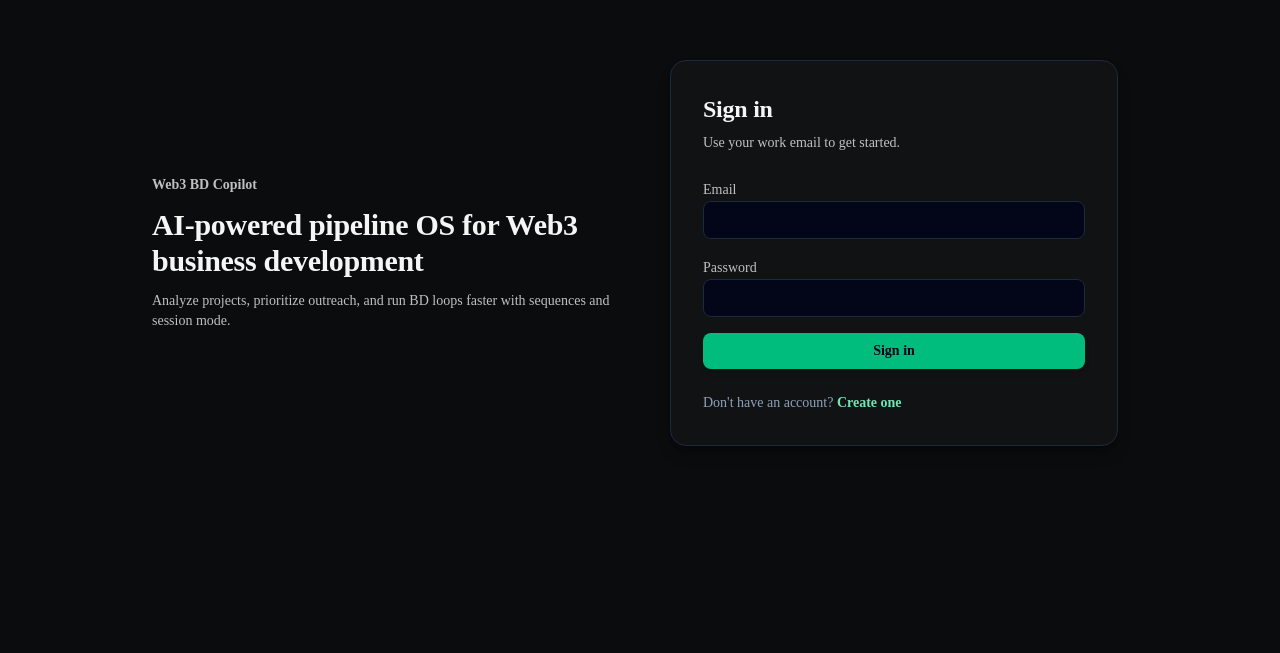
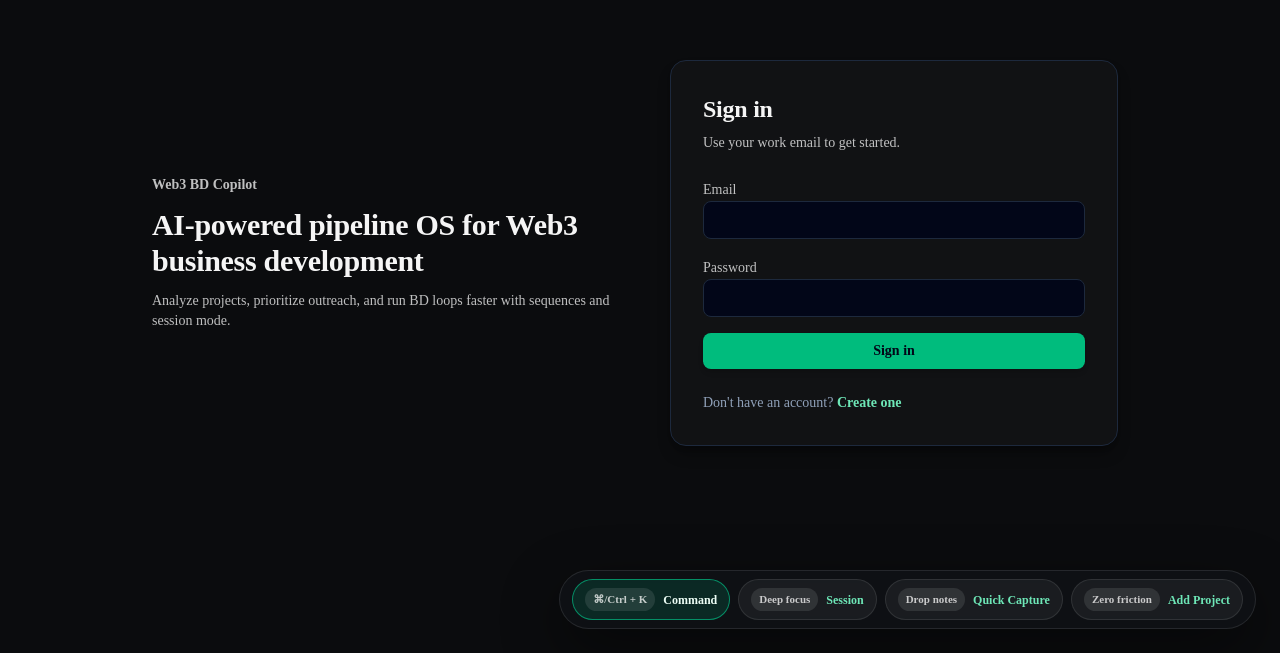
Before and after one commit to Volangel/bd-copilot, a Next.js app: page /login in a window 1280 px wide. Shown: the part 147-800 px from the top of the page. Built offline with nearby package versions, Linux system fonts and the light colour scheme.

Commit message:
Enhance command palette and add quick action dock

```diff
--- a/src/components/command-palette.tsx
+++ b/src/components/command-palette.tsx
@@ -40,6 +40,7 @@ export default function CommandPalette() {
   const [open, setOpen] = useState(false);
   const [query, setQuery] = useState("");
   const gPressed = useRef(false);
+  const containerRef = useRef<HTMLDivElement>(null);
 
   const filtered = useMemo(() => {
     const normalizedQuery = query.trim().toLowerCase();
@@ -47,12 +48,18 @@ export default function CommandPalette() {
     return commands.filter((cmd) => cmd.label.toLowerCase().includes(normalizedQuery));
   }, [query]);
 
+  const featured = useMemo(() => commands.filter((cmd) => cmd.shortcut), []);
+
   useEffect(() => {
     const handler = (e: KeyboardEvent) => {
       const meta = e.metaKey || e.ctrlKey;
       if (meta && e.key.toLowerCase() === "k") {
         e.preventDefault();
         setOpen((prev) => !prev);
+      }
+      if (open && e.key === "Escape") {
+        e.preventDefault();
+        setOpen(false);
       }
     };
 
@@ -77,13 +84,20 @@ export default function CommandPalette() {
       gPressed.current = false;
     };
 
+    const openEventHandler = () => setOpen(true);
+    const closeEventHandler = () => setOpen(false);
+
     window.addEventListener("keydown", handler);
     window.addEventListener("keydown", comboHandler);
+    document.addEventListener("open-command-palette", openEventHandler);
+    document.addEventListener("close-command-palette", closeEventHandler);
     return () => {
       window.removeEventListener("keydown", handler);
       window.removeEventListener("keydown", comboHandler);
+      document.removeEventListener("open-command-palette", openEventHandler);
+      document.removeEventListener("close-command-palette", closeEventHandler);
     };
-  }, [router]);
+  }, [open, router]);
 
   const activate = (action: string) => {
     router.push(action);
@@ -94,29 +108,83 @@ export default function CommandPalette() {
   if (!open) return null;
 
   return (
-    <div className="fixed inset-0 z-50 flex items-start justify-center bg-black/50 p-4">
-      <div className="w-full max-w-lg rounded-2xl border border-slate-800 bg-slate-950 p-4 shadow-2xl">
+    <div className="fixed inset-0 z-50 flex items-start justify-center bg-black/60 p-4 backdrop-blur" ref={containerRef}>
+      <div className="w-full max-w-2xl rounded-3xl border border-white/10 bg-[var(--bg-secondary)]/95 p-5 shadow-[0_32px_120px_rgba(0,0,0,0.55)]">
+        <div className="flex flex-col gap-3 border-b border-white/5 pb-4 md:flex-row md:items-center md:justify-between">
+          <div>
+            <p className="text-xs font-semibold uppercase tracking-[0.12em] text-[var(--accent-primary)]">Command palette</p>
+            <p className="text-lg font-semibold text-white">Navigate faster with global actions</p>
+            <p className="text-sm text-[var(--text-tertiary)]">Type to filter or use the Go shortcuts (g + key).</p>
+          </div>
+          <div className="flex items-center gap-2 text-[11px] text-[var(--text-tertiary)]">
+            <kbd className="rounded border border-white/10 bg-white/5 px-2 py-1 text-xs text-white">⌘ / Ctrl</kbd>
+            <span className="opacity-60">+</span>
+            <kbd className="rounded border border-white/10 bg-white/5 px-2 py-1 text-xs text-white">K</kbd>
+            <span className="text-[var(--text-disabled)]">Toggle</span>
+          </div>
+        </div>
+
+        <div className="mt-4 grid gap-3 md:grid-cols-3">
+          <div className="md:col-span-2">
             <input
               autoFocus
               value={query}
               onChange={(e) => setQuery(e.target.value)}
-          placeholder="Type a command..."
-          className="w-full rounded-lg border border-slate-800 bg-slate-900 px-3 py-2 text-sm text-white"
+              placeholder="Type a command, destination, or action..."
+              className="w-full rounded-xl border border-white/10 bg-[var(--bg-tertiary)] px-3 py-2 text-sm text-white shadow-inner shadow-black/30 focus:border-[var(--accent-primary)] focus:outline-none"
             />
-        <div className="mt-3 max-h-64 space-y-1 overflow-auto">
+            <div className="mt-3 max-h-72 space-y-1 overflow-auto pr-1">
               {filtered.map((cmd) => (
                 <button
                   key={cmd.label}
                   onClick={() => activate(cmd.action)}
-              className="flex w-full items-center justify-between rounded-lg border border-transparent px-3 py-2 text-left text-sm text-slate-200 hover:border-slate-700"
+                  className="flex w-full items-center justify-between rounded-lg border border-transparent px-3 py-2 text-left text-sm text-slate-200 transition hover:border-white/10 hover:bg-white/5"
                 >
-              <span>{cmd.label}</span>
-              {cmd.shortcut ? <span className="text-xs text-slate-500">{cmd.shortcut}</span> : null}
+                  <span className="flex items-center gap-2">
+                    <span className="h-1.5 w-1.5 rounded-full bg-[var(--accent-primary)]" aria-hidden />
+                    {cmd.label}
+                  </span>
+                  {cmd.shortcut ? (
+                    <span className="text-[11px] text-[var(--text-tertiary)]">{cmd.shortcut}</span>
+                  ) : null}
                 </button>
               ))}
-          {filtered.length === 0 ? <p className="text-xs text-slate-500">No commands</p> : null}
+              {filtered.length === 0 ? <p className="px-2 py-4 text-xs text-[var(--text-tertiary)]">No commands match your search.</p> : null}
             </div>
-        <div className="mt-2 text-right text-xs text-slate-500">Cmd+K / Ctrl+K to close</div>
+            <div className="mt-2 flex items-center justify-between text-[11px] text-[var(--text-tertiary)]">
+              <span>Use Esc to close</span>
+              <span>Navigate instantly: type scan, board, playbook ...</span>
+            </div>
+          </div>
+
+          <div className="flex flex-col gap-3 rounded-2xl border border-white/5 bg-white/5 px-3 py-3 shadow-inner shadow-black/30">
+            <p className="text-xs font-semibold uppercase tracking-[0.08em] text-white">Featured shortcuts</p>
+            <div className="flex flex-wrap gap-2">
+              {featured.map((cmd) => (
+                <button
+                  key={cmd.label}
+                  onClick={() => activate(cmd.action)}
+                  className="inline-flex items-center gap-2 rounded-full border border-white/10 bg-[var(--bg-tertiary)] px-3 py-1.5 text-xs font-semibold text-white transition hover:border-[var(--accent-primary)]/60 hover:text-[var(--accent-primary)]"
+                >
+                  <span className="rounded-full bg-white/10 px-2 py-1 text-[10px] text-[var(--text-tertiary)]">{cmd.shortcut || "Go"}</span>
+                  {cmd.label}
+                </button>
+              ))}
+            </div>
+            <div className="space-y-1.5 text-[11px] text-[var(--text-tertiary)]">
+              <p className="text-[12px] font-semibold text-white">Go shortcuts</p>
+              <div className="grid grid-cols-2 gap-1">
+                {Object.entries(goShortcuts).map(([key, href]) => (
+                  <div key={key} className="flex items-center justify-between rounded-lg border border-white/5 bg-white/5 px-2 py-1">
+                    <span className="text-white">g {key}</span>
+                    <span className="text-[var(--text-tertiary)]">{href}</span>
+                  </div>
+                ))}
+              </div>
+              <p className="pt-1 text-[11px] text-[var(--text-disabled)]">Press g then the shortcut key to teleport.</p>
+            </div>
+          </div>
+        </div>
       </div>
     </div>
   );
--- a/src/components/providers.tsx
+++ b/src/components/providers.tsx
@@ -3,12 +3,14 @@
 import { SessionProvider } from "next-auth/react";
 import { ReactNode } from "react";
 import CommandPalette from "@/components/command-palette";
+import ActionDock from "@/components/ui/action-dock";
 
 export function Providers({ children }: { children: ReactNode }) {
   return (
     <SessionProvider>
       {children}
       <CommandPalette />
+      <ActionDock />
     </SessionProvider>
   );
 }
--- /dev/null
+++ b/src/components/ui/action-dock.tsx
@@ -0,0 +1,62 @@
+"use client";
+
+import Link from "next/link";
+import { usePathname } from "next/navigation";
+
+const actions = [
+  { label: "Command", helper: "⌘/Ctrl + K", tone: "primary" as const, onClick: () => openCommandPalette() },
+  { label: "Session", helper: "Deep focus", href: "/session" },
+  { label: "Quick Capture", helper: "Drop notes", href: "/tools/quick-capture" },
+  { label: "Add Project", helper: "Zero friction", href: "/projects" },
+];
+
+function openCommandPalette() {
+  document.dispatchEvent(new CustomEvent("open-command-palette"));
+}
+
+export function ActionDock() {
+  const pathname = usePathname();
+
+  return (
+    <div className="pointer-events-none fixed bottom-6 right-6 z-40 hidden md:flex">
+      <div className="pointer-events-auto flex items-center gap-2 rounded-full border border-white/10 bg-[var(--bg-secondary)]/90 px-3 py-2 shadow-[0_20px_60px_rgba(0,0,0,0.45)] backdrop-blur">
+        {actions.map((action) => {
+          const isActive = action.href ? pathname?.startsWith(action.href) : false;
+          const sharedClasses =
+            "group relative inline-flex items-center gap-2 rounded-full px-3 py-2 text-xs font-semibold transition focus-visible:outline focus-visible:outline-2 focus-visible:outline-offset-2 focus-visible:outline-[var(--accent-primary)]";
+
+          if (action.onClick) {
+            return (
+              <button
+                key={action.label}
+                onClick={action.onClick}
+                className={`${sharedClasses} border border-emerald-400/60 bg-emerald-500/15 text-emerald-50 hover:border-emerald-300 hover:bg-emerald-500/30`}
+              >
+                <span className="rounded-full bg-white/10 px-2 py-1 text-[11px] text-emerald-100">{action.helper}</span>
+                {action.label}
+                <span className="absolute -bottom-8 left-1/2 hidden -translate-x-1/2 rounded-full bg-[var(--bg-tertiary)] px-3 py-1 text-[10px] font-medium text-[var(--text-tertiary)] shadow-lg shadow-black/30 group-hover:inline-block">
+                  Launch command palette
+                </span>
+              </button>
+            );
+          }
+
+          return (
+            <Link
+              key={action.label}
+              href={action.href ?? "#"}
+              className={`${sharedClasses} border ${
+                isActive ? "border-white/30 bg-white/10 text-white" : "border-white/10 bg-white/5 text-[var(--text-secondary)] hover:border-white/20 hover:text-white"
+              }`}
+            >
+              <span className="rounded-full bg-white/10 px-2 py-1 text-[11px] text-[var(--text-tertiary)]">{action.helper}</span>
+              {action.label}
+            </Link>
+          );
+        })}
+      </div>
+    </div>
+  );
+}
+
+export default ActionDock;
```
Lines whose indentation alone changed are shown as unchanged.
